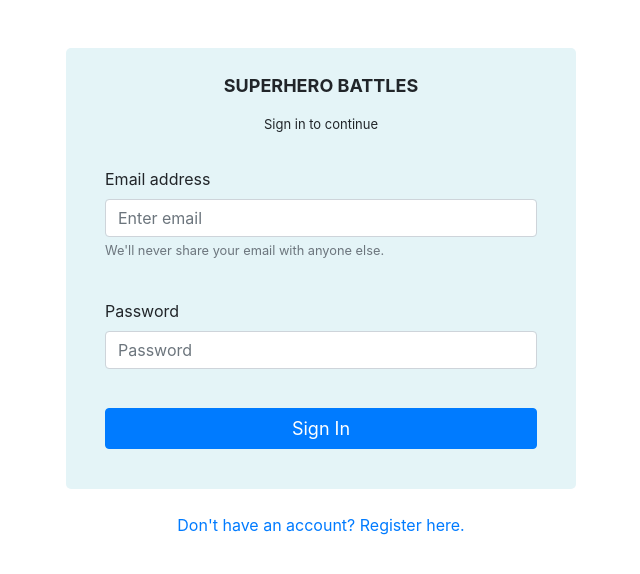
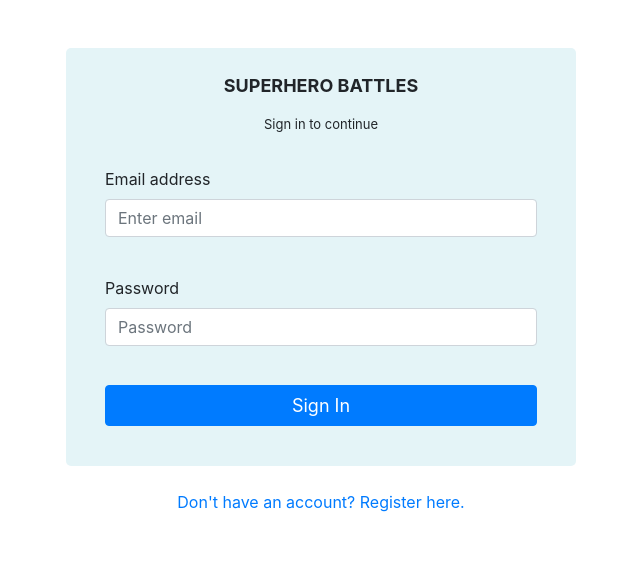
Before and after one commit to rohanbhatia96/hero-battles, a React (Create React App) app in the folder web/: page /login in a window 1280 px wide. Shown: the top 574 px of the page, without its empty margins (319-959 px from the left). Built offline with nearby package versions, Linux system fonts and the light colour scheme.

Commit message:
Removed muted text

```diff
--- a/web/src/app/containers/LoginForm.tsx
+++ b/web/src/app/containers/LoginForm.tsx
@@ -82,9 +82,6 @@
                     placeholder="Enter email"
                     onChange={handleChange}
                   />
-                  <Form.Text className="text-muted">
-                    We'll never share your email with anyone else.
-                  </Form.Text>
                   <Form.Text className="text-danger">
                     &#x200B;{errors.email}
                   </Form.Text>
--- a/web/src/app/containers/RegisterForm.tsx
+++ b/web/src/app/containers/RegisterForm.tsx
@@ -106,9 +106,6 @@
                     placeholder="Enter email"
                     onChange={handleChange}
                   />
-                  <Form.Text className="text-muted">
-                    We'll never share your email with anyone else.
-                  </Form.Text>
                   <Form.Text className="text-danger">
                     &#x200B;{errors.email}
                   </Form.Text>
```
